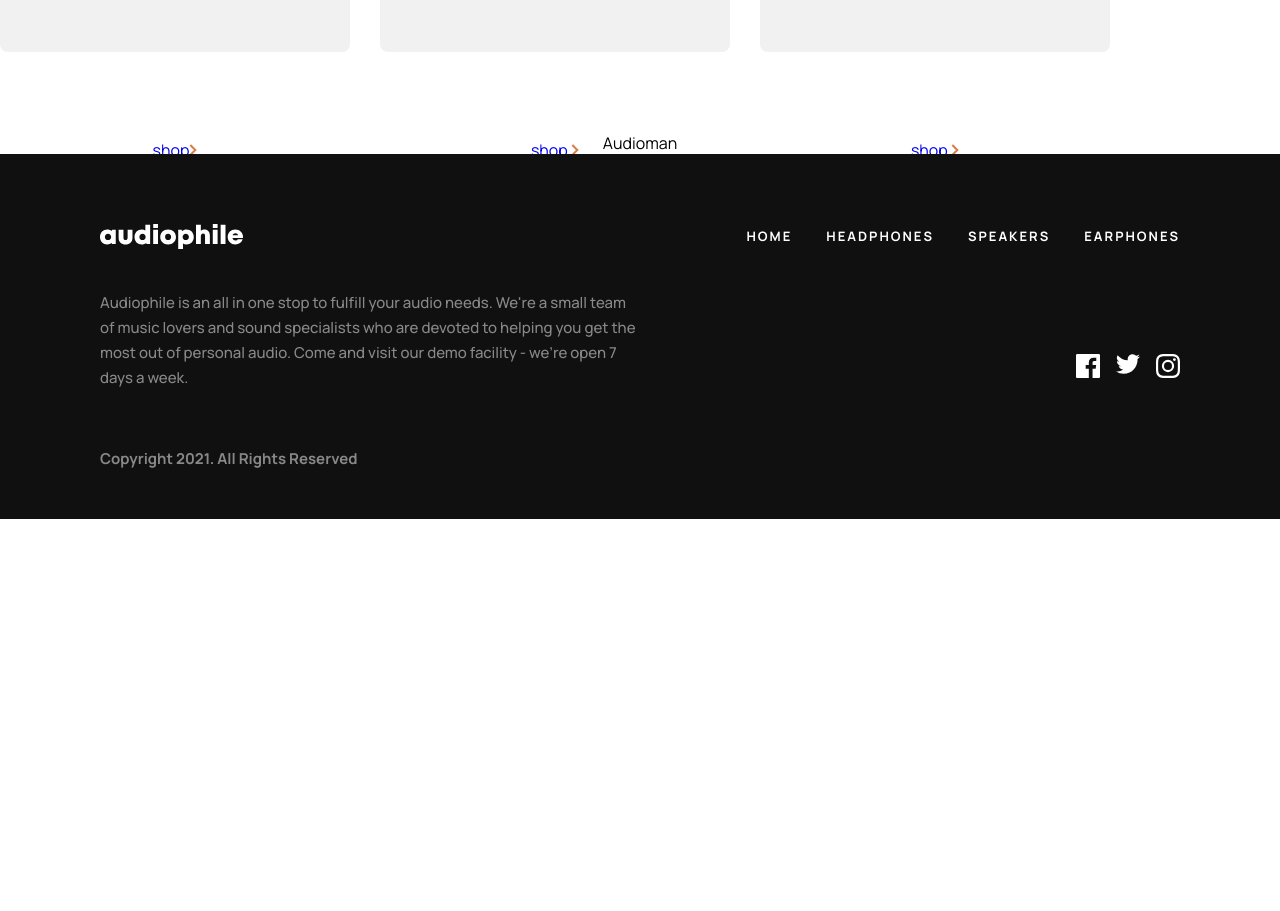
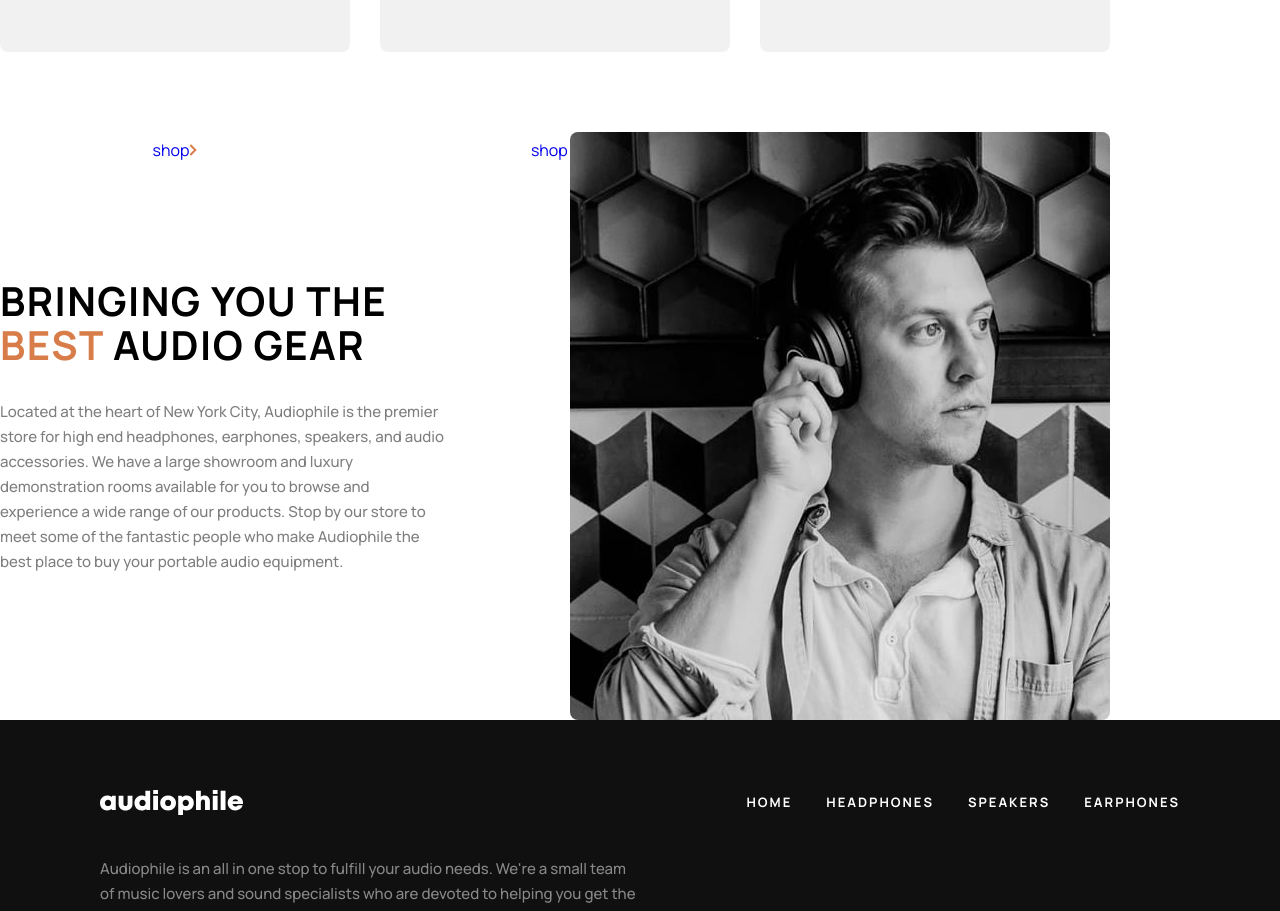
Before and after one commit to tsham11/React_AudiophileEcommerceWebsite, a React (Vite) app: page /home in a window 1280 px wide. Shown: the part 980-1891 px from the top of the page. Before the commit the page ends 1499 px from the top, so only its background shows below. Built offline with nearby package versions, Linux system fonts and the light colour scheme.

Commit message:
add new files

```diff
--- a/src/App.jsx
+++ b/src/App.jsx
@@ -11,7 +11,7 @@ import RootLayout from "./layouts/RootLayout";
 import CategoryLayout from "./layouts/CategoryLayout";
 
 import Home from "./pages/home/Home";
-import List from "./pages/List";
+import List from "./pages/list/List";
 import Product from "./pages/Product";
 import Checkout from "./pages/Checkout";
 
--- a/src/components/nav/Nav.css
+++ b/src/components/nav/Nav.css
@@ -1,24 +1,25 @@
-.nav{
-    width:100%;
+.nav {
+    width: 100%;
     background: #0E0E0E;
-    padding:0 100px;
+    padding: 0 100px;
+}
 
-}
-.inner{
+.inner {
     display: flex;
     justify-content: space-between;
     align-items: center;
     height: 96px;
-        border-bottom: 1px solid rgba(255,255,255,0.2);
+    border-bottom: 1px solid rgba(255, 255, 255, 0.2);
 
 }
-.links{
-    display:flex;
-    gap:34px;
+
+.links {
+    display: flex;
+    gap: 34px;
 }
 
-.link{
-    color:white;
+.link {
+    color: white;
     font-size: 13px;
     font-weight: 700;
     line-height: 25px;
@@ -26,11 +27,16 @@
     letter-spacing: 2px;
     text-transform: uppercase;
 }
-.menu,.close{
-    display:none;
+
+.menu,
+.close {
+    display: none;
 }
 
-.link:hover,.menu:hover,.close:hover,.cart:hover {
+.link:hover,
+.menu:hover,
+.close:hover,
+.cart:hover {
     color: #D87D4A;
     cursor: pointer;
 }
@@ -41,21 +47,26 @@
 
     }
 }
+
 @media (max-width:768px) {
     .nav {
         padding: 0 39px;
 
     }
 }
+
 @media (max-width:760px) {
 
-        .menu,.close{
+    .menu,
+    .close {
         display: block;
     }
-    .menulogo{
-        display:flex;
-        gap:42px;
+
+    .menulogo {
+        display: flex;
+        gap: 42px;
     }
+
     .inner {
         height: 89px;
 
@@ -63,34 +74,39 @@
 
     .links {
         display: flex;
-            flex-direction:column;
+        flex-direction: column;
         gap: 10px;
-            padding-top:40px;
+        padding-top: 40px;
     }
-        .hide{
-            display:none;
+
+    .hide {
+        display: none;
     }
-        .linkwrap{
+
+    .linkwrap {
         background: #0E0E0E;
-            position:absolute;
-            left:0;
-            top:0;
-            bottom:0;
-            height:100%;
-            width:50%;
-            padding-top:20px;
-            z-index:999;
+        position: absolute;
+        left: 0;
+        top: 0;
+        bottom: 0;
+        height: 100%;
+        width: 50%;
+        padding-top: 20px;
+        z-index: 999;
         box-shadow: 0px 2px 2px rgb(133, 123, 123);
     }
-        .close{
-            position:absolute;
-            right:20px;
-            padding-bottom:30px;
+
+    .close {
+        position: absolute;
+        right: 20px;
+        padding-bottom: 30px;
     }
 
 
 }
-@media (max-width:375px){
+
+@media (max-width:375px) {
     .linkwrap {
-    width:100%;}
+        width: 100%;
     }
+}
--- /dev/null
+++ b/src/components/parts/category/headphones/ProductList/ProductList.css
@@ -0,0 +1,42 @@
+.preview {
+  width: 1110px;
+  height: 560px;
+  display: flex;
+  gap: 125px;
+}
+
+.preview img {
+  border-radius: 8px;
+  background: #F1F1F1;
+}
+
+.info {
+  margin: auto 0;
+  text-align: start;
+}
+
+.np {
+  color: #D87D4A;
+  font-size: 14px;
+  font-weight: 400;
+  letter-spacing: 10px;
+  text-transform: uppercase;
+}
+
+.title {
+  margin: 16px 0 32px;
+  color: #000;
+  font-size: 40px;
+  font-weight: 700;
+  line-height: 44px;
+  letter-spacing: 1.429px;
+  text-transform: uppercase;
+}
+
+.pr-desc {
+  margin-bottom: 40px;
+  color: #000;
+  font-size: 15px;
+  font-weight: 500;
+  line-height: 25px;
+}
--- /dev/null
+++ b/src/components/parts/category/headphones/ProductList/ProductList.jsx
@@ -0,0 +1,24 @@
+import "./ProductList.css";
+import img from "../../../../../assets/product-xx99-mark-two-headphones/desktop/image-category-page-preview.jpg";
+
+function ProductList() {
+  return (
+    <div className="products-list">
+      <div className="preview">
+        <img src={img} alt="headphone" />
+        <div className="info">
+          <p className="np">NEW PRODUCT</p>
+          <h1 className="title">XX99 Mark II Headphones</h1>
+          <p className="pr-desc">
+            The new XX99 Mark II headphones is the pinnacle of pristine audio.
+            It redefines your premium headphone experience by reproducing the
+            balanced depth and precision of studio-quality sound.
+          </p>
+          <button>See Product</button>
+        </div>
+      </div>
+    </div>
+  );
+}
+
+export default ProductList;
--- a/src/components/parts/home/audioman/Audioman.jsx
+++ b/src/components/parts/home/audioman/Audioman.jsx
@@ -1,7 +1,26 @@
-import React from "react";
+// import React from "react";
+import "./audioman.css";
+import man from "../../../../assets/shared/desktop/image-best-gear.jpg";
 
 function Audioman() {
-  return <div>Audioman</div>;
+  return (
+    <div className="audioman">
+      <div className="cont">
+        <h1>
+          Bringing you the <span>best</span> audio gear
+        </h1>
+        <p>
+          Located at the heart of New York City, Audiophile is the premier store
+          for high end headphones, earphones, speakers, and audio accessories.
+          We have a large showroom and luxury demonstration rooms available for
+          you to browse and experience a wide range of our products. Stop by our
+          store to meet some of the fantastic people who make Audiophile the
+          best place to buy your portable audio equipment.
+        </p>
+      </div>
+      <img src={man} alt="man" />
+    </div>
+  );
 }
 
 export default Audioman;
--- /dev/null
+++ b/src/components/parts/home/audioman/audioman.css
@@ -0,0 +1,40 @@
+.audioman {
+  width: 1110px;
+  height: 588px;
+  display: flex;
+  gap: 125px;
+}
+
+.audioman img {
+  border-radius: 8px;
+  background: #F1F1F1;
+}
+
+.cont {
+  margin: auto 0;
+  display: flex;
+  flex-direction: column;
+  gap: 32px;
+  text-align: start;
+}
+
+.cont h1 {
+  color: #000;
+  font-size: 40px;
+  font-weight: 700;
+  line-height: 44px;
+  letter-spacing: 1.429px;
+  text-transform: uppercase;
+}
+
+.cont h1 span {
+  color: #D87D4A;
+}
+
+.cont p {
+  color: #000;
+  font-size: 15px;
+  font-weight: 500;
+  line-height: 25px;
+  opacity: 0.5;
+}
--- a/src/layouts/CategoryLayout.jsx
+++ b/src/layouts/CategoryLayout.jsx
@@ -1,9 +1,9 @@
-import React, { useEffect } from "react";
-import { Outlet, NavLink, useParams, useNavigate } from "react-router-dom";
+//import React, { useEffect } from "react";
+import { Outlet, useParams } from "react-router-dom";
 
 function CategoryLayout() {
   const { category } = useParams(); // es exeba :category-s pathsshi
-  const navigate = useNavigate();
+  // const navigate = useNavigate();
 
   // useEffect(() => {
   //   navigate(`/list`);
@@ -11,7 +11,6 @@ function CategoryLayout() {
 
   return (
     <div>
-      CategoryLayout
       <Outlet context={[category]} />
     </div>
   );
--- a/src/pages/home/Home.css
+++ b/src/pages/home/Home.css
@@ -1,5 +1,5 @@
-.homehead{
-    height:632px;
+.homehead {
+    height: 632px;
     background-image: url("../../assets/home/desktop/image-hero.jpg");
     background-repeat: no-repeat;
     background-position: bottom center;
@@ -7,21 +7,23 @@
     padding-top: 128px;
     padding-left: 100px;
 }
-.headdiv{
+
+.headdiv {
     width: 396px;
     height: 360px;
+}
 
-}
-.homenewp{
+.homenewp {
     color: #FFF;
     font-size: 14px;
     font-weight: 400;
     letter-spacing: 10px;
     text-transform: uppercase;
     opacity: 0.4964;
-        padding-bottom:24px;
+    padding-bottom: 24px;
 }
-.headdiv h1{
+
+.headdiv h1 {
     color: #FFF;
     font-size: 56px;
     font-weight: 700;
@@ -30,22 +32,29 @@
     text-transform: uppercase;
     padding-bottom: 24px;
 }
-.homedesc{
+
+.homedesc {
     color: #FFF;
     font-size: 15px;
     font-weight: 500;
     line-height: 25px;
-        text-align:left;
+    text-align: left;
     padding-bottom: 40px;
 }
-.headdiv button{
+
+button {
     width: 160px;
     height: 48px;
     background: #D87D4A;
-        border:0;
+    border: 0;
     color: #FFF;
     font-size: 13px;
     font-weight: 700;
     letter-spacing: 1px;
     text-transform: uppercase;
 }
+
+button:hover {
+    background: #FBAF85;
+    cursor: pointer;
+}
--- a/src/pages/home/Home.jsx
+++ b/src/pages/home/Home.jsx
@@ -1,4 +1,4 @@
-import React from "react";
+// import React from "react";
 import ThreeCat from "../../components/parts/home/threecat/ThreeCat";
 import Audioman from "../../components/parts/home/audioman/Audioman";
 import "./Home.css";
--- a/src/pages/List.jsx
+++ b/src/pages/list/List.jsx
@@ -1,24 +1,30 @@
-import React from "react";
-import { Outlet, NavLink, useNavigate } from "react-router-dom";
+// import React from "react";
+import { Outlet, NavLink } from "react-router-dom";
 import { useOutletContext } from "react-router-dom";
+import "./list.css";
+//import ProductList from "../components/parts/category/headphones/ProductList/ProductList";
 
 function List() {
   const pathname = window.location.pathname;
   const cat = useOutletContext();
   console.log(pathname);
   if (pathname === "/" + cat) console.log("yey");
+
   return (
-    <div>
+    <>
       {pathname === "/" + cat ? (
         <div>
-          List
+          <div className="cat-header">
+            <h1>{cat}</h1>
+          </div>
+
           <NavLink to="p1">p1</NavLink>
           <NavLink to="p2">p2</NavLink>
         </div>
       ) : (
         <Outlet />
       )}
-    </div>
+    </>
   );
 }
 
--- /dev/null
+++ b/src/pages/list/list.css
@@ -0,0 +1,16 @@
+.cat-header {
+  background: #0E0E0E;
+  height: 239px;
+  padding: 98px 0 97px;
+}
+
+.cat-header h1 {
+  color: #FFF;
+  text-align: center;
+  font-size: 40px;
+  font-style: normal;
+  font-weight: 700;
+  line-height: 44px;
+  letter-spacing: 1.429px;
+  text-transform: uppercase;
+}
```
Also changed, not shown: 1 other file (tests, documents, lock files or other folders). Lines whose indentation alone changed are shown as unchanged.
